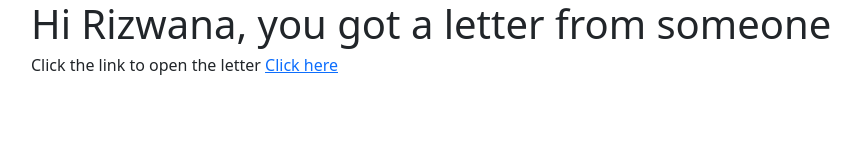
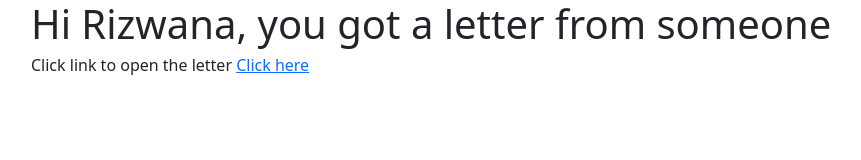
Before and after one commit to Jabir64/toriz, a plain HTML site: page index.html in a window 1280 px wide. Shown: the whole page, without its empty margins (51-912 px from the left). Drawn offline with nearby package versions, Linux system fonts and the light colour scheme.

Commit message:
index.html

```diff
--- a/index.html
+++ b/index.html
@@ -9,6 +9,6 @@
 </head>
 <body class="container">
     <h1>Hi Rizwana, you got a letter from someone</h1>
-    <h6>Click the link to open the letter <a href="letter.html">Click here</a></h6>
+    <h6>Click link to open the letter <a href="letter.html">Click here</a></h6>
 </body>
 </html>
```
